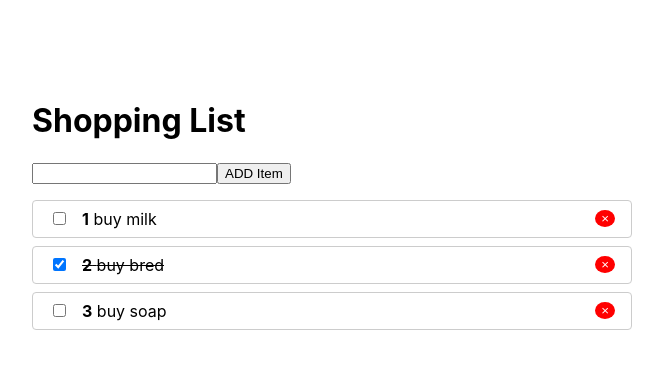
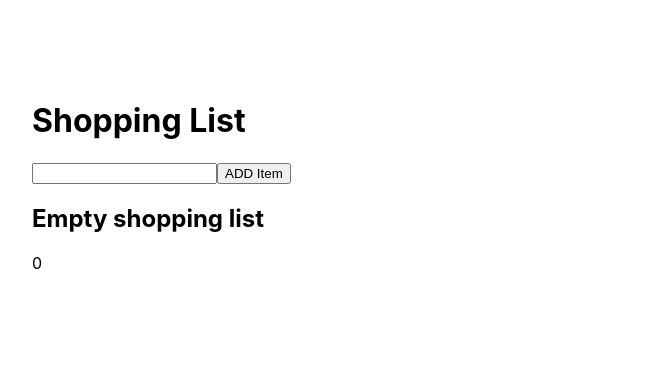
Before and after one commit to Vladimir6545/ShoppingList, a React (Create React App) app: page / in a window 1280 px wide. Shown: the top 368 px of the page, without its empty margins (308-971 px from the left). Built offline with nearby package versions, Linux system fonts and the light colour scheme.

Commit message:
fix bugs

```diff
--- a/src/App.js
+++ b/src/App.js
@@ -4,20 +4,16 @@ import Context from './context'
 import AddItem from './Components/AddItemToList'
 
 function App() {
-  const [massive, setMassive] = React.useState([
-    { id: 1, complete: false, title: 'buy milk' },
-    { id: 2, complete: true, title: 'buy bred' },
-    { id: 3, complete: false, title: 'buy soap' }
-  ])
+  let [massive, setMassive] = React.useState([])
 
   React.useEffect(() => {
     const data = localStorage.getItem('shoppingList')
-  if(data){
+    if (data) {
       setMassive(JSON.parse(data))
     }
-},[])
+  }, [])
 
-React.useEffect(()=>{
+  React.useEffect(() => {
     localStorage.setItem('shoppingList', JSON.stringify(massive))
   })
 
@@ -36,7 +32,18 @@ React.useEffect(()=>{
     setMassive(massive.filter(item => item.id !== id))
   }
 
-  function addItemList(title) {
+  function ClearLocalStorage() {
+    if (localStorage.getItem('shoppingList') !== null) {
+      localStorage.clear('shoppingList')
+      const data12 = localStorage.getItem('shoppingList')
+      setMassive(JSON.parse(data12))
+    }
+  }
+
+  function AddItemList(title) {
+    if (massive === null) {
+      setMassive(massive = [])
+    }
     setMassive(massive.concat([
       {
         title,
@@ -50,10 +57,17 @@ React.useEffect(()=>{
     <Context.Provider value={{ RemoveItemFromList }}>
       <div className='wrapper'>
         <h1>Shopping List</h1>
-        <AddItem onCreate={ addItemList } />
-
-        {massive.length ? <CurrentList massive={massive} onToggle={ToggleItem}/> : <h2>Empty shopping list</h2>}
-
+        <AddItem onCreate={ AddItemList } />
+        {
+          massive !== null && massive.length ?
+            <CurrentList massive={massive} onToggle={ToggleItem}/> :
+            <h2>Empty shopping list</h2>
+        }
+        {
+          massive !== null
+          && massive.length
+          && <button  onClick={() => ClearLocalStorage() }>Delete all</button>
+        }
       </div>
     </Context.Provider>
   )
```
Also changed, not shown: 1 other file (tests, documents, lock files or other folders). Lines whose indentation alone changed are shown as unchanged.
